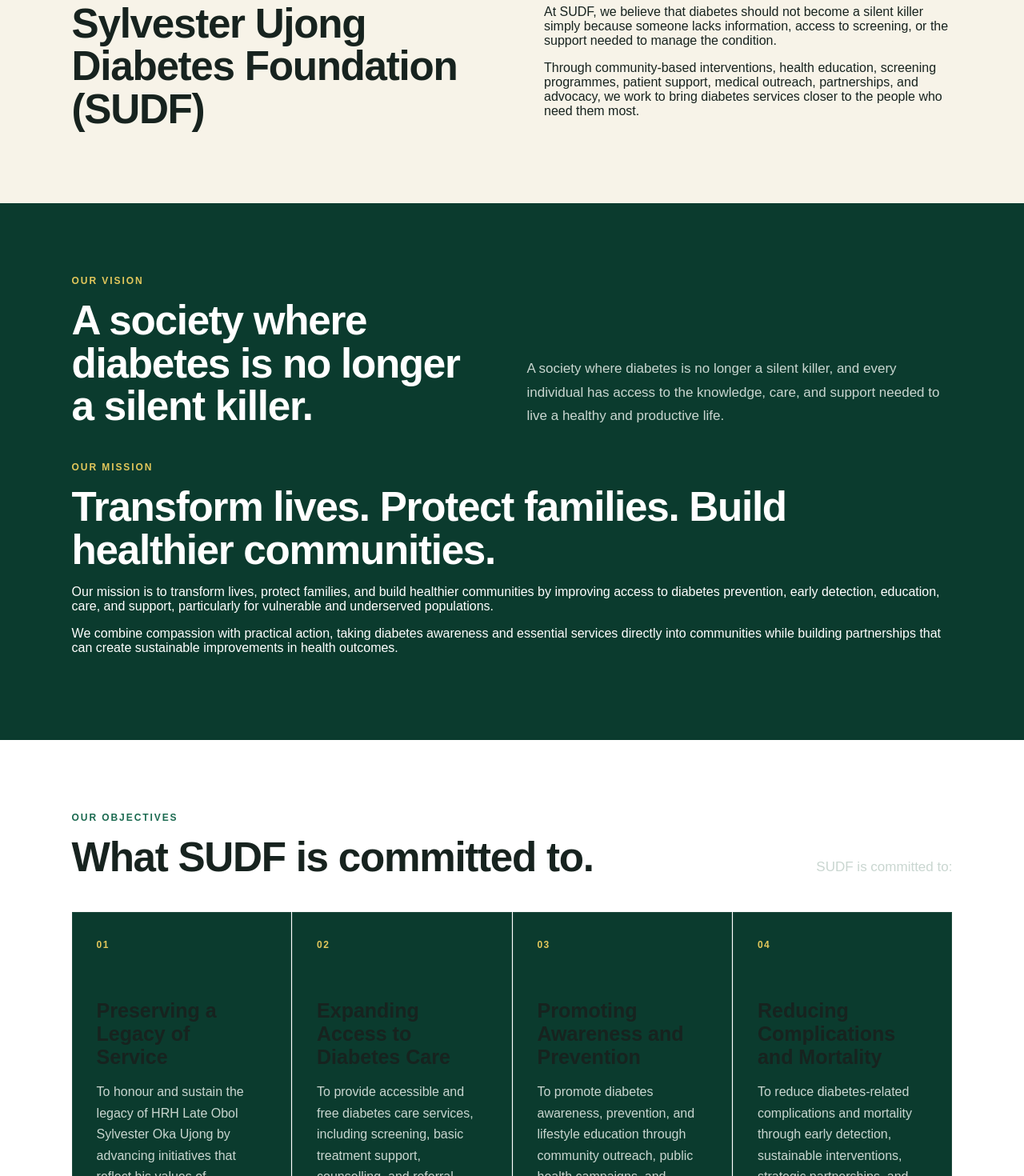
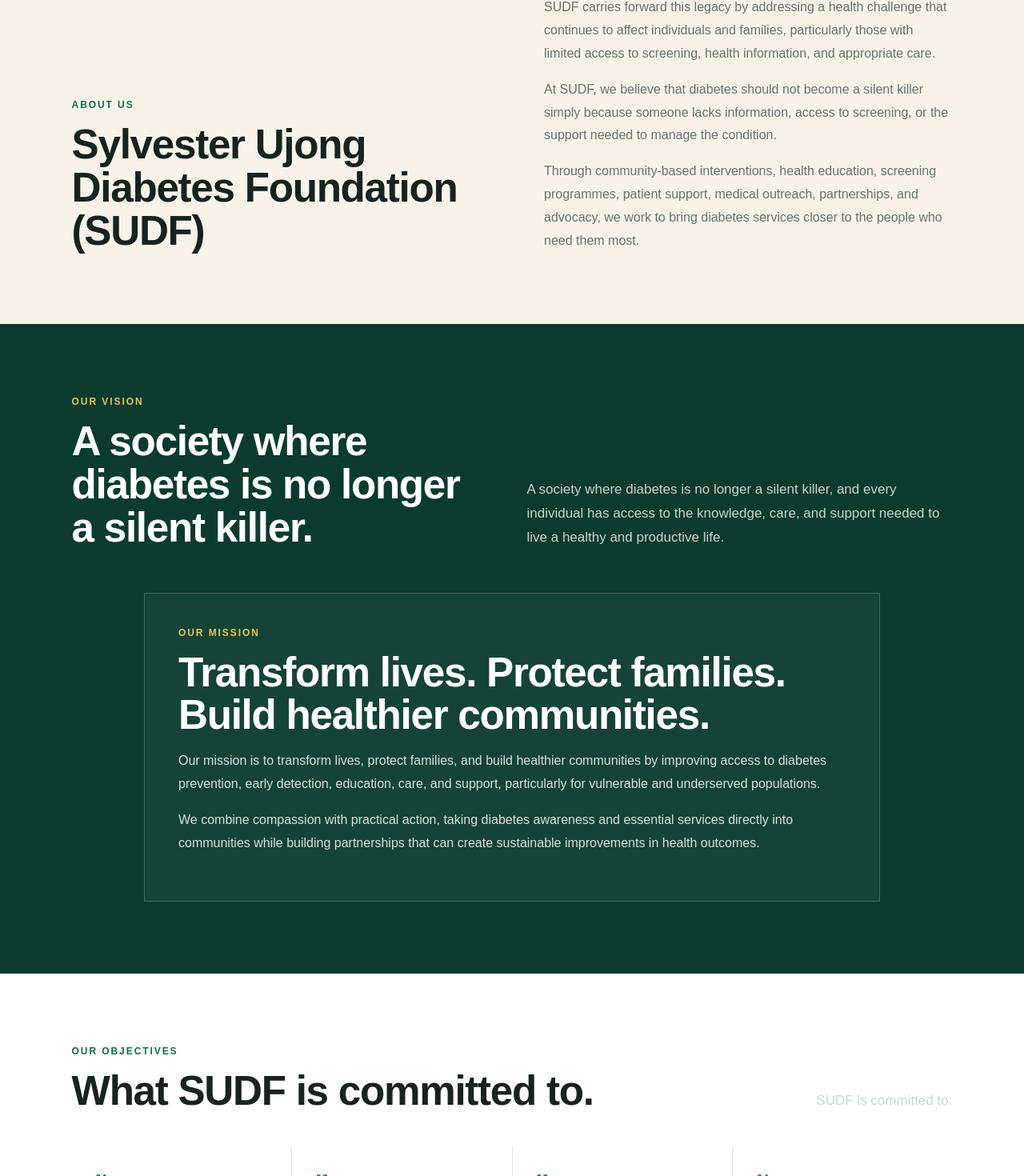
Before and after one commit to AkongShadrach/SUDF-website, a Next.js app: page / in a window 1280 px wide. Shown: the part 1176-2646 px from the top of the page at 80% size. Built offline with nearby package versions, Linux system fonts and the light colour scheme.

Commit message:
Style official SUDF profile sections while preserving production design

```diff
--- a/app/globals.css
+++ b/app/globals.css
@@ -159,3 +159,24 @@ blockquote { margin:32px 0 0; padding:20px 0 0 22px; border-left:3px solid var(-
   .section-heading > p { margin-top:18px; }
   .support .button { margin-top:25px; }
 }
+
+/* Official SUDF profile content additions */
+.intro > div:last-child p { color:var(--muted); font-size:16px; line-height:1.8; margin:0 0 16px; }
+.intro > div:last-child p:last-child { margin-bottom:0; }
+.mission-statement { max-width:920px; margin:54px auto 0; padding:42px; border:1px solid rgba(255,255,255,.2); background:rgba(255,255,255,.045); }
+.mission-statement h2 { max-width:820px; color:white; }
+.mission-statement p:not(.eyebrow) { max-width:820px; color:#d6e2dc; font-size:16px; line-height:1.8; }
+.objective-grid { grid-template-columns:repeat(4,1fr); background:var(--line); }
+.objective-card { background:#fff; color:var(--ink); border:0; }
+.objective-card > span { color:var(--green-3); }
+.objective-card h3 { margin:42px 0 14px; font-size:22px; }
+.objective-card p { color:var(--muted); }
+.impact-copy { max-width:900px; color:var(--muted); font-size:17px; line-height:1.8; }
+@media (max-width:1000px) {
+  .objective-grid { grid-template-columns:repeat(2,1fr); }
+}
+@media (max-width:620px) {
+  .mission-statement { margin-top:36px; padding:26px 20px; }
+  .objective-grid { grid-template-columns:1fr; }
+  .objective-card h3 { margin-top:26px; }
+}
```
